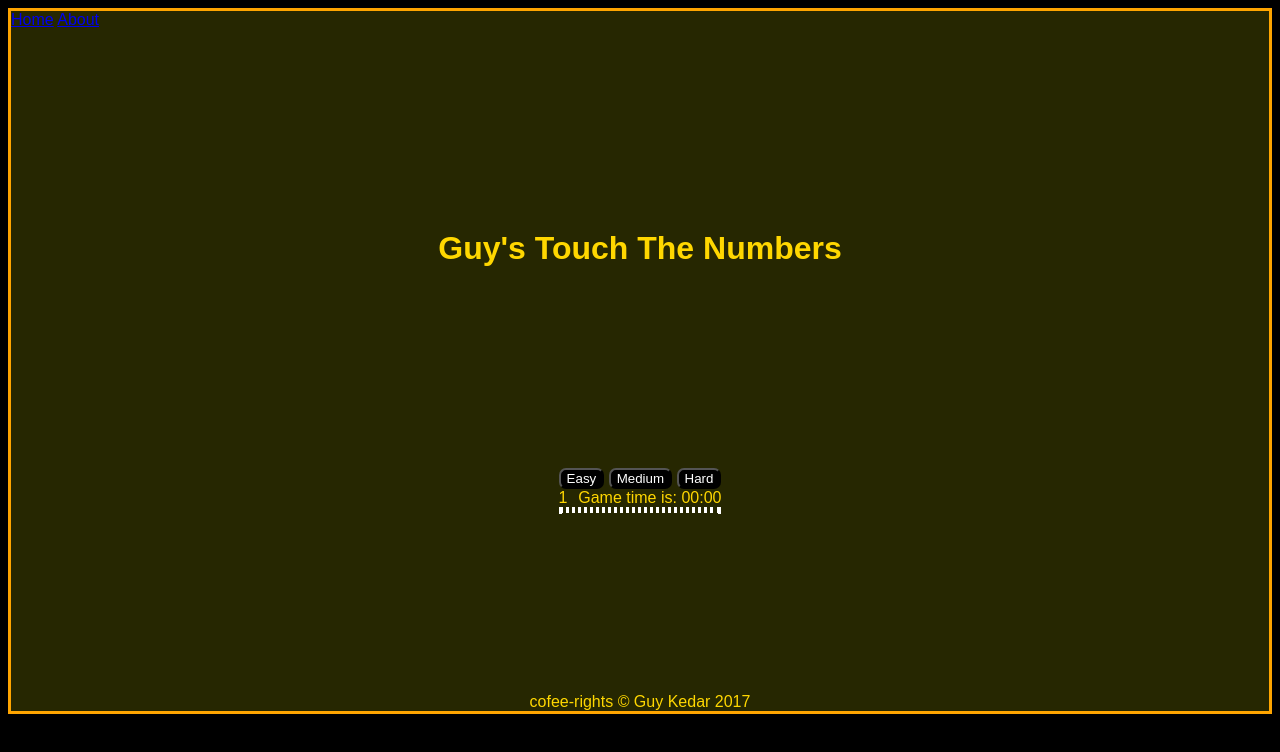
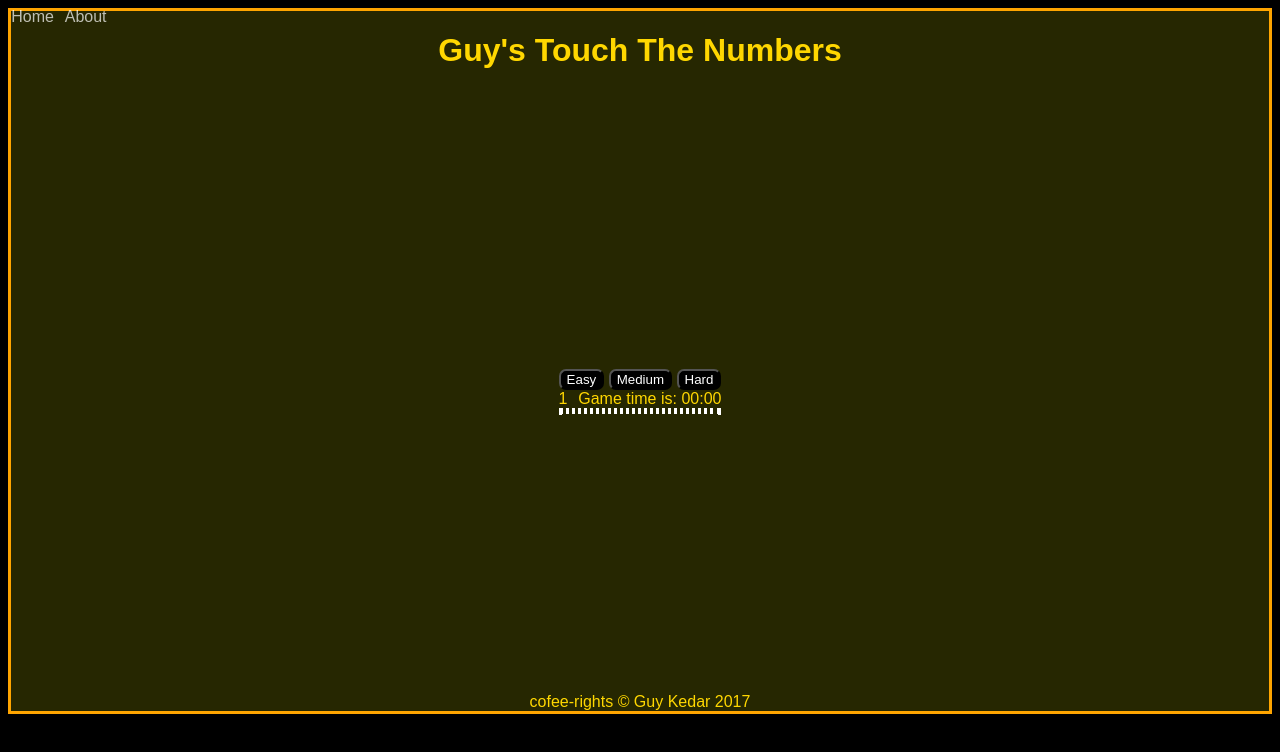
Before and after one commit to kedarguy/my-portfolio, a plain HTML site: page projects/touchTheNumbers/index.html in a window 1280 px wide. Drawn offline with Linux system fonts and the light colour scheme.

Commit message:
added links back to home to touch the numbers

```diff
--- a/projects/touchTheNumbers/css/main.css
+++ b/projects/touchTheNumbers/css/main.css
@@ -2,6 +2,22 @@ body {
     background-color: black;
     color: gold;
     font-family: sans-serif;
+}
+
+nav {
+  position: absolute;
+  top: 0;
+  left: 0;
+  width: 100%;
+  opacity: 0.7;
+  padding: 0.5em;
+  margin: auto;
+}
+
+nav a {
+  color: white;
+  margin: 0.2em;
+  text-decoration: none;
 }
 
 .container {
--- a/projects/touchTheNumbers/index.html
+++ b/projects/touchTheNumbers/index.html
@@ -11,8 +11,8 @@
 <body>
     <div class="container">
         <nav>
-            <a href="index.html">Home</a>
-            <a href="about.html">About</a>
+            <a href="../../index.html">Home</a>
+            <a href="../../about.html">About</a>
         </nav>
         <header>
             <h1>Guy's Touch The Numbers</h1>
```
